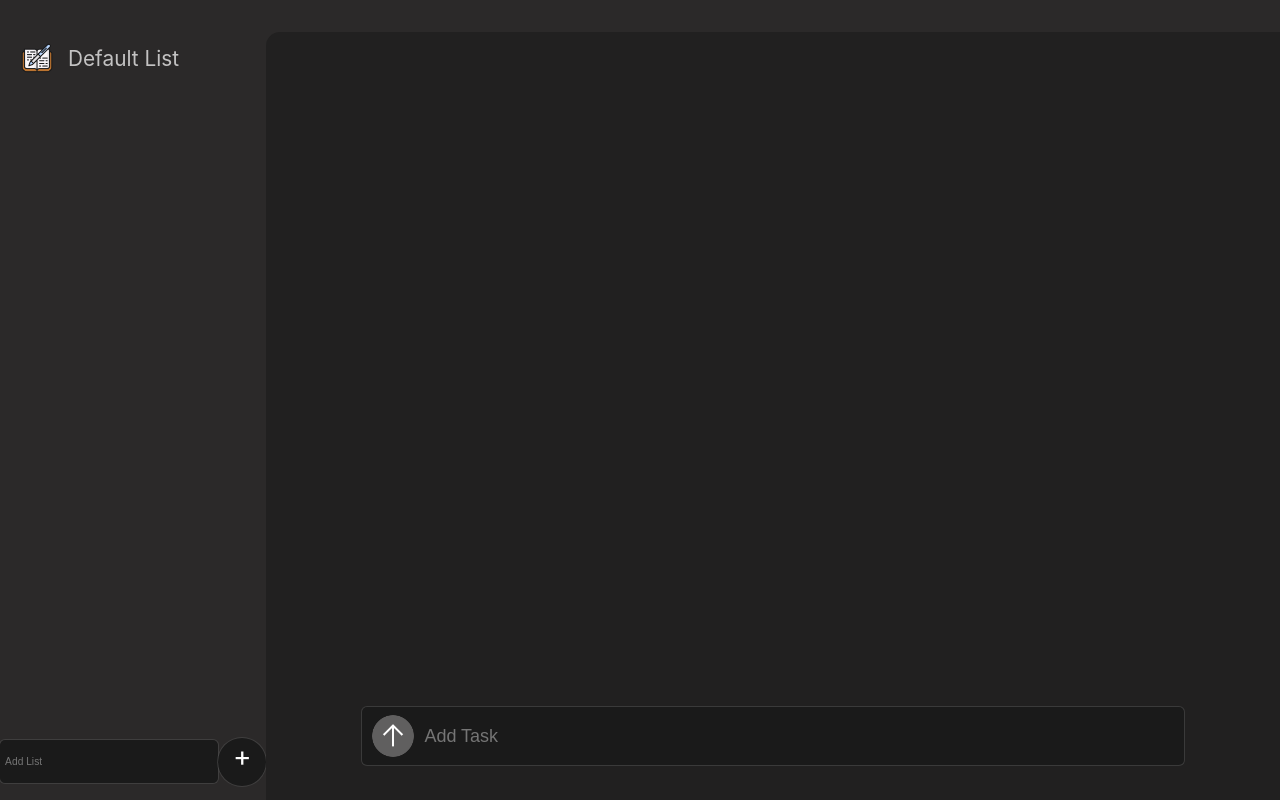
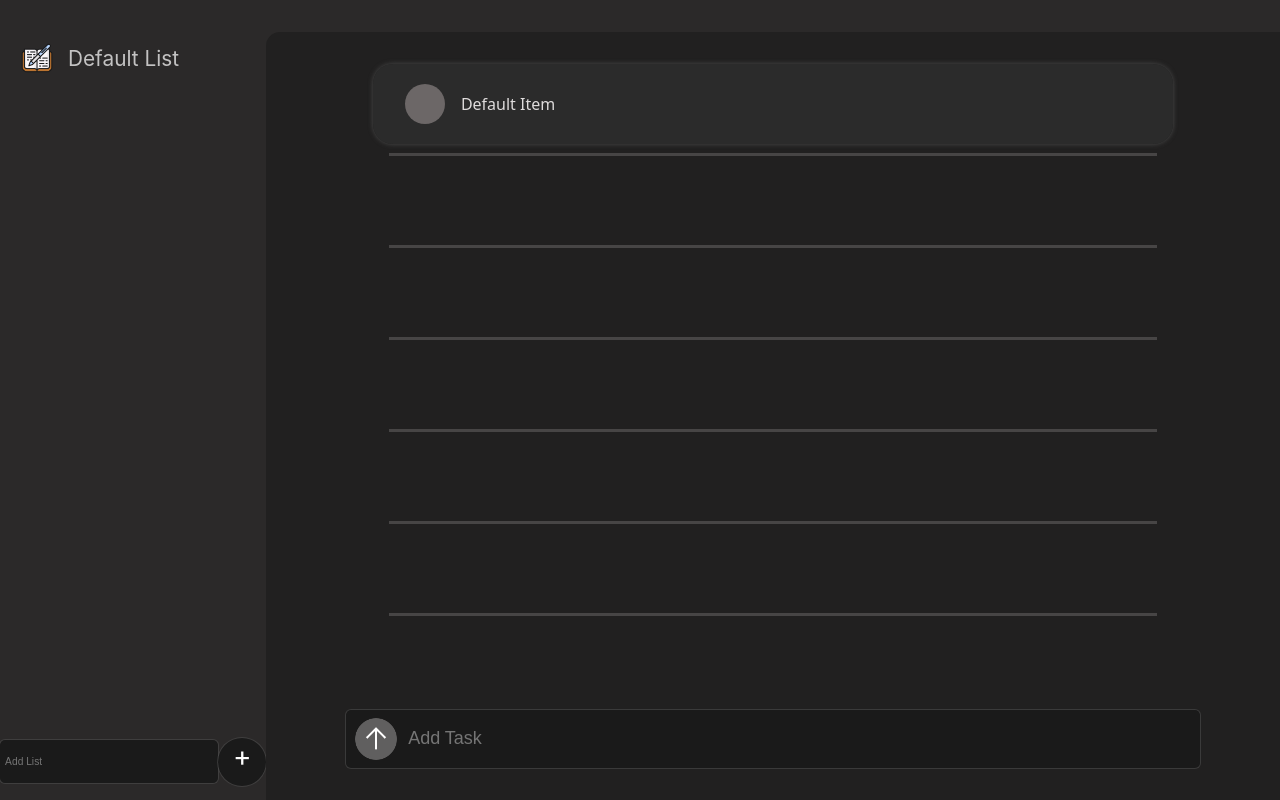
Before and after one commit to Rane3/ToDo---Ludex, a React (Create React App) app in the folder my-todo-app/: page / in a window 1280 px wide. Built offline with nearby package versions, Linux system fonts and the light colour scheme.

Commit message:
Upgrade styling for main page

```diff
--- a/my-todo-app/src/components/MainListView.tsx
+++ b/my-todo-app/src/components/MainListView.tsx
@@ -1,21 +1,39 @@
 import React from 'react';
-import { FC } from 'react';
+import { FC,useState } from 'react';
 import { TodoList } from '../types/todo';
+import TodoItem from '../components/TodoItem.tsx';
 import '../styles/MainViewStyles.css';
+
 const MainListView: FC<TodoList> = (props) => {
+
+    const [todoItems, setTodoItems] = useState(props.todoItems);
+
+    const setCompleted = (id: string, completed: boolean) => {
+        setTodoItems((prevItems) =>
+            prevItems.map((item) =>
+                item.id === id ? { ...item, completed } : item
+            )
+        );
+    };
+    const fillerCount = 20 - props.todoItems.length;
+    const fillerItems = Array(fillerCount).fill(null);
+
     return (
         <section id='main-list-view'>
             <div id="main-view-top">
-
+                {todoItems.map((todo) => (
+                    <TodoItem key={todo.id} {...todo} setCompleted={setCompleted} />
+                ))}
+                {fillerItems.map((_, index) => (
+                    <div key={`filler-${index}`} className='filler-item'></div>
+                ))}
             </div>
             <div id="main-view-bottom">
-                <div className="add-task-input" >
-                    <img className='item-icon'  src='/icons/send.png' alt='icon' />
-                    <input type="text"
-                        name="text" placeholder="Add Task"></input>
+                <div className="add-task-input">
+                    <img className='item-icon' src='/icons/send.png' alt='icon' />
+                    <input type="text" name="text" placeholder="Add Task"></input>
                 </div>
             </div>
-
         </section>
     );
 };
--- a/my-todo-app/src/components/TodoItem.tsx
+++ b/my-todo-app/src/components/TodoItem.tsx
@@ -1,13 +1,33 @@
 import React from 'react';
 import { FC } from 'react';
 import { Todo } from '../types/todo';
-const TodoListItem:FC<Todo> = ({props}) => {
+
+type TodoItemProps = Todo & {
+    setCompleted: (id: string, completed: boolean) => void;
+};
+
+const TodoItem: FC<TodoItemProps> = ({ id, text, completed, setCompleted }) => {
+    const handleCheckboxChange = () => {
+        setCompleted(id, !completed);
+    };
+
     return (
-        <nav>
-            <h2>Todo List Navigation</h2>
-            {/* Add navigation items here */}
-        </nav>
+        <div className="todo-item" key={id}>
+            <div className="checkbox-wrapper-31">
+                <input
+                    checked={completed}
+                    onChange={handleCheckboxChange}
+                    type="checkbox"
+                />
+                <svg viewBox="0 0 35.6 35.6">
+                    <circle className="background" cx="17.8" cy="17.8" r="17.8"></circle>
+                    <circle className="stroke" cx="17.8" cy="17.8" r="14.37"></circle>
+                    <polyline className="check" points="11.78 18.12 15.55 22.23 25.17 12.87"></polyline>
+                </svg>
+            </div>
+            <span className='todo-item-text'>{text}</span>
+        </div>
     );
 };
 
-export default TodoListItem;
+export default TodoItem;
--- a/my-todo-app/src/styles/App.css
+++ b/my-todo-app/src/styles/App.css
@@ -5,7 +5,7 @@ body {
   height: 100%;
   overflow: hidden;
   /* Prevents scrolling */
-  font-weight: 300;
+  font-weight: 400;
   width: 100%;
   font-family: -apple-system, BlinkMacSystemFont, "Segoe UI", "Roboto", "Oxygen", "Ubuntu", "Cantarell", "Fira Sans", "Droid Sans", "Helvetica Neue", sans-serif;
   color: rgb(223, 220, 220);;
--- a/my-todo-app/src/styles/MainViewStyles.css
+++ b/my-todo-app/src/styles/MainViewStyles.css
@@ -9,10 +9,17 @@
 #main-view-top {
     display: flex;
     flex: 5 1;
+    flex-direction: column;
+    overflow: scroll;
+    align-items: center;
+    padding-top: 2rem;
+
+    scrollbar-width: none;
 }
 
 #main-list-view {
     display: flex;
+    padding: 0px 80px 0px 80px;
     flex-direction: column;
 
 }
@@ -30,13 +37,15 @@
     padding: 0.4vw;
     transition: .4s;
     height: 3rem;
-    width: 80%;
+    width: 100%;
     align-items: center;
     align-content: center;
 }
+
 .add-task-input input:focus-visible {
-   outline: none;
+    outline: none;
 }
+
 .add-task-input input {
     background: transparent;
     border: none;
@@ -61,3 +70,101 @@
 .add-task-input:focus {
     box-shadow: 0 0 0px 1px rgb(255 255 255 / 50%), 0 0 0 .15vw transparent;
 }
+
+.todo-item:hover{
+    background: #464545b6;
+}
+.todo-item {
+    transition: 0.4s;
+    width: 90%;
+    min-height: 5rem;
+    background: #2d2d2de0;
+    border-radius: 20px;
+    padding-left: 2rem;
+    box-shadow: 0px 0px 5px 0px #4b4b4b;
+    display: flex;
+    align-items: center;
+    align-content: center;
+}
+
+.filler-item {
+    margin-top: 9px;
+    border-top: 3px rgba(252, 250, 250, 0.171) solid;
+
+    min-height: 5rem;
+    width: 90%;
+}
+.todo-item-text{
+    margin-left: 1rem;
+}
+/* https://uiverse.io/guilhermeyohan/white-cheetah-13 */
+
+.checkbox-wrapper-31:hover .check {
+    stroke-dashoffset: 0;
+}
+
+.checkbox-wrapper-31 {
+    position: relative;
+    display: inline-block;
+    width: 40px;
+    height: 40px;
+}
+
+.checkbox-wrapper-31 .background {
+    fill: #6c6767;
+    transition: ease all 0.6s;
+    -webkit-transition: ease all 0.6s;
+}
+
+.checkbox-wrapper-31 .stroke {
+    fill: none;
+    stroke: #fff;
+    stroke-miterlimit: 10;
+    stroke-width: 2px;
+    stroke-dashoffset: 100;
+    stroke-dasharray: 100;
+    transition: ease all 0.6s;
+    -webkit-transition: ease all 0.6s;
+}
+
+.checkbox-wrapper-31 .check {
+    fill: none;
+    stroke: #fff;
+    stroke-linecap: round;
+    stroke-linejoin: round;
+    stroke-width: 2px;
+    stroke-dashoffset: 22;
+    stroke-dasharray: 22;
+    transition: ease all 0.6s;
+    -webkit-transition: ease all 0.6s;
+}
+
+.checkbox-wrapper-31 input[type=checkbox] {
+    position: absolute;
+    width: 100%;
+    height: 100%;
+    left: 0;
+    top: 0;
+    margin: 0;
+    opacity: 0;
+    -appearance: none;
+    -webkit-appearance: none;
+}
+
+.checkbox-wrapper-31 input[type=checkbox]:hover {
+    cursor: pointer;
+}
+
+.checkbox-wrapper-31 input[type=checkbox]:checked+svg .background {
+    fill: #6cbe45;
+}
+
+.checkbox-wrapper-31 input[type=checkbox]:checked+svg .stroke {
+    stroke-dashoffset: 0;
+}
+
+.checkbox-wrapper-31 input[type=checkbox]:checked+svg .check {
+    stroke-dashoffset: 0;
+}
+
+/* https://uiverse.io/guilhermeyohan/white-cheetah-13 */
```
